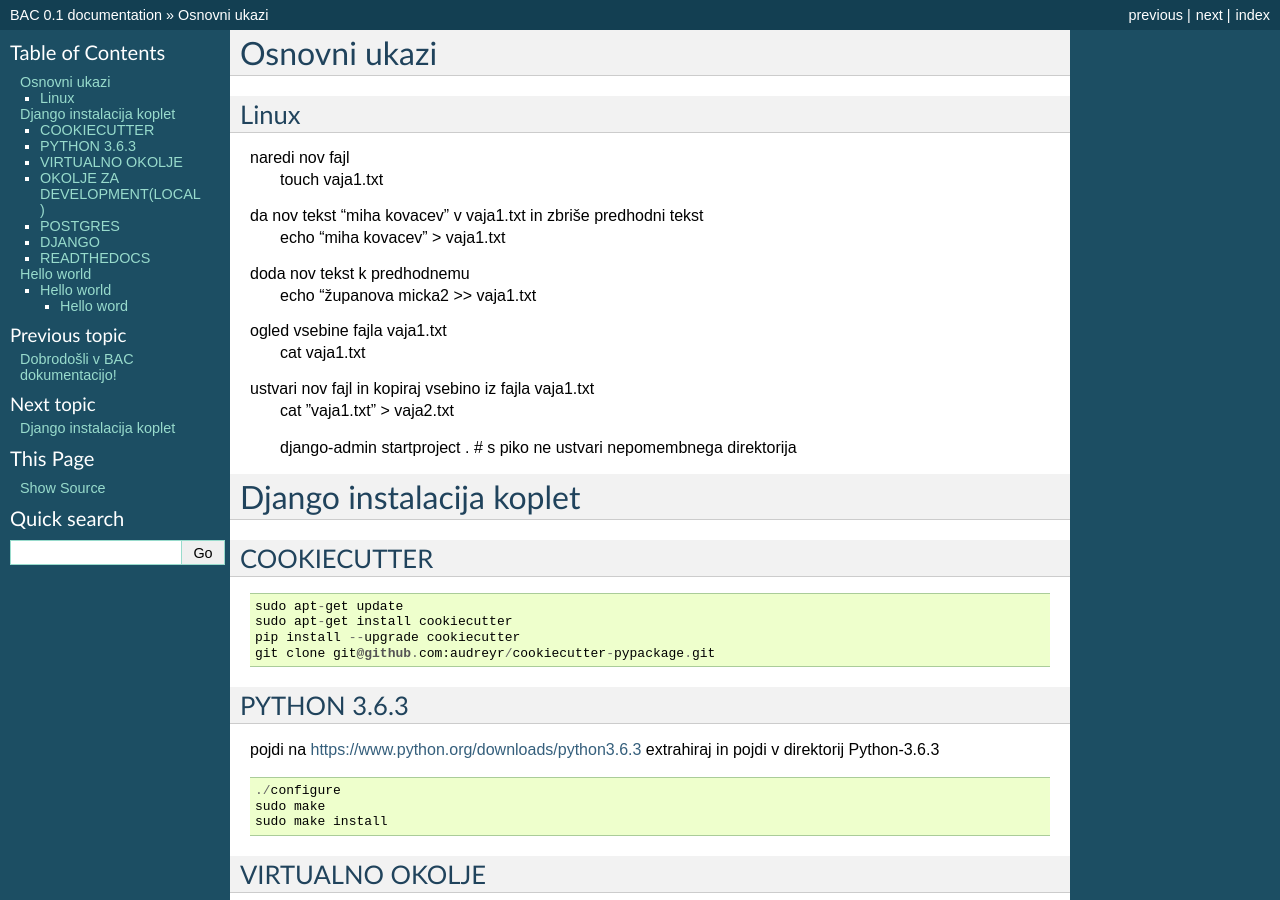
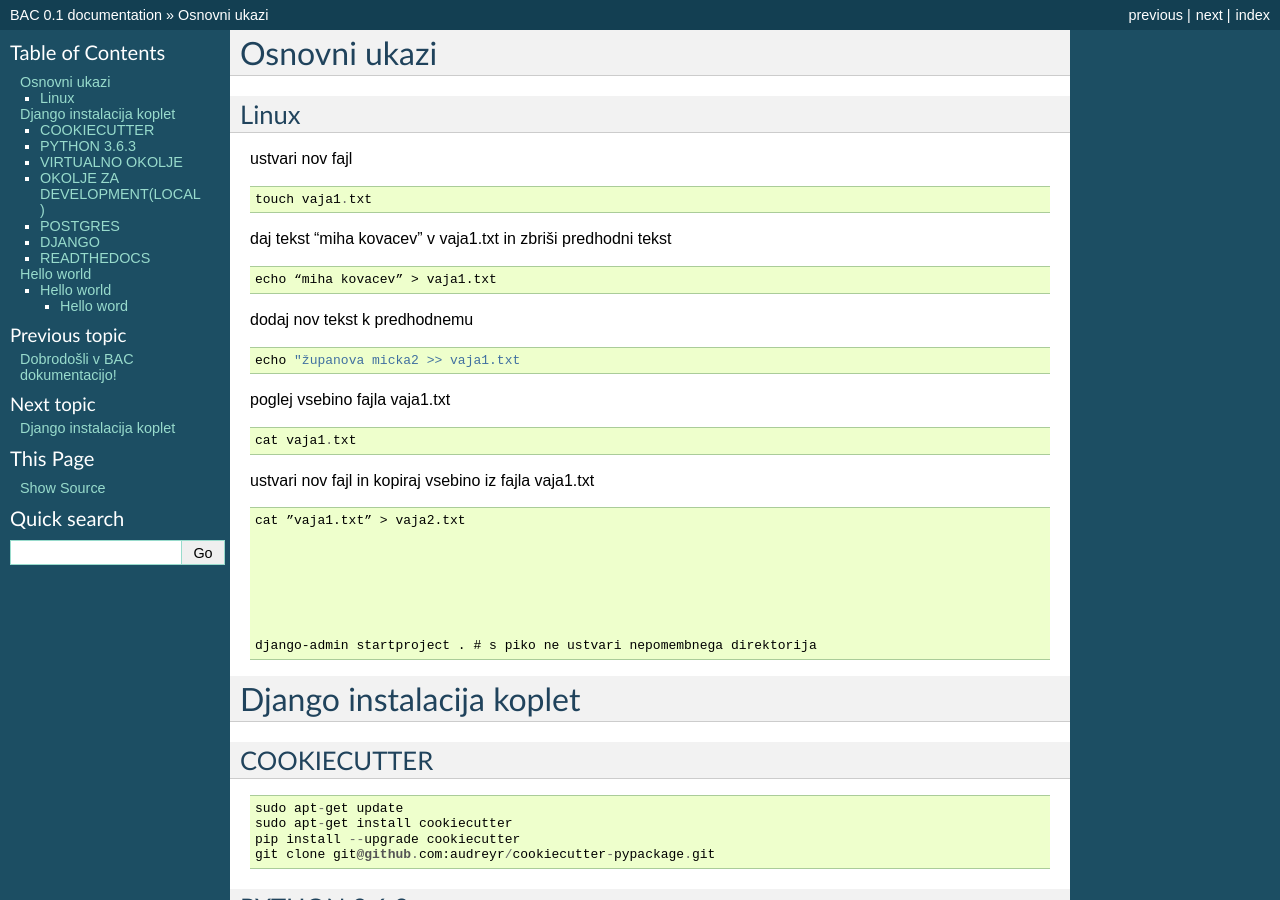
Before and after one commit to pavlovicr/bac, a Sphinx documentation site: the page built from docs/udpp_izvlecek.rst, in a window 1280 px wide and 900 px high. Built offline with Sphinx 7.4.7, drawn with Linux system fonts in a browser that asks for light colours; pages that are not in the unit, such as notebooks, are missing from menus.

Commit message:
urejanje udpp2

```diff
--- a/docs/udpp_izvlecek.rst
+++ b/docs/udpp_izvlecek.rst
@@ -3,17 +3,21 @@ Osnovni ukazi
 
 Linux
 ^^^^^^^^^^^^^^^^^^^^^
+
+ustvari nov fajl
 ::
-
-naredi nov fajl
 	touch vaja1.txt
-da nov tekst "miha kovacev" v vaja1.txt in zbriše predhodni tekst
+daj tekst "miha kovacev" v vaja1.txt in zbriši predhodni tekst
+::
 	echo “miha kovacev” > vaja1.txt
-doda nov tekst k predhodnemu
+dodaj nov tekst k predhodnemu
+::
 	echo "županova micka2 >> vaja1.txt
-ogled vsebine fajla vaja1.txt
+poglej vsebino fajla vaja1.txt
+::
 	cat vaja1.txt
 ustvari nov fajl in kopiraj vsebino iz fajla vaja1.txt
+::
 	cat ”vaja1.txt” > vaja2.txt
 
 
```
